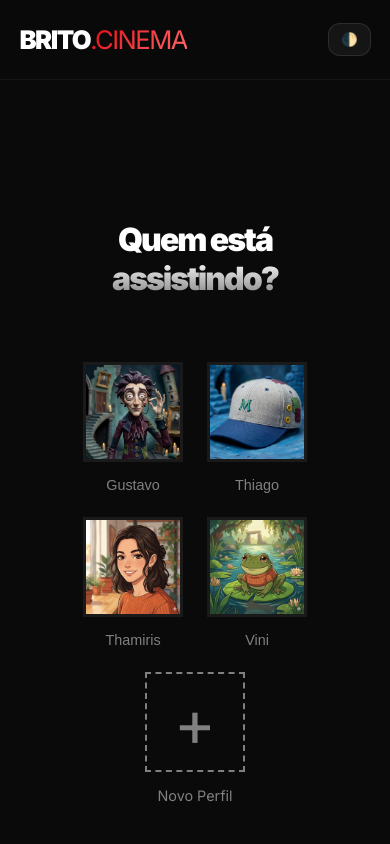
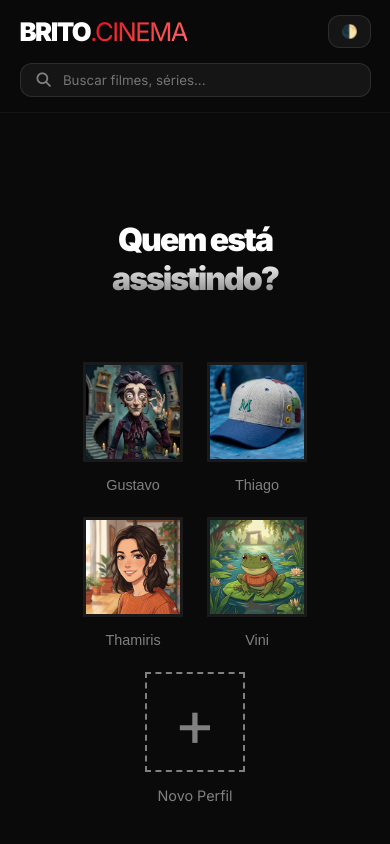
Before and after one commit to FelipeBritoSP10/frontend-immersion-challenge-links, a plain HTML site: page index.html in a window 390 px wide. Shown: the top 844 px of the page. Drawn offline with Linux system fonts and the light colour scheme.

Commit message:
feat(search): implementar barra de busca e integração com TMDB
Integração API: Configuração do cliente HTTP para consumo dos endpoints da The Movie Database.

Interface de Busca: Implementação do componente de input para pesquisa de filmes e séries.

```diff
--- a/components/header.html
+++ b/components/header.html
@@ -1,4 +1,11 @@
 <header id="main-header">
-    <div class="logo">BRITO<span class="logo-sub">.CINEMA</span></div>
-    <button id="theme-toggle" aria-label="Trocar Tema">🌓</button>
+  <div class="logo">BRITO<span class="logo-sub">.CINEMA</span>
+  </div>
+
+  <div class="search-bar">
+    <i class="fa-solid fa-magnifying-glass"></i>
+    <input type="text" id="search-input" placeholder="Buscar filmes, séries..." />
+  </div>
+
+  <button id="theme-toggle" aria-label="Trocar Tema">🌓</button>
 </header>
--- a/index.html
+++ b/index.html
@@ -13,6 +13,8 @@
     <link rel="stylesheet" href="./styles/plans.css">
     <link rel="stylesheet" href="./styles/faq.css">
     <link rel="stylesheet" href="./styles/footer.css">
+    <link rel="stylesheet" href="./styles/header.css">
+
 </head>
 
 <body class="dark-mode">
--- /dev/null
+++ b/scripts/services/api.js
@@ -0,0 +1,2 @@
+const API_KEY = '849e2c14d220eebcc5905d7887a016f5';
+const BASE_URL = 'https://api.themoviedb.org/3';
--- a/styles/base.css
+++ b/styles/base.css
@@ -52,9 +52,9 @@ header {
     display: flex;
     justify-content: space-between;
     align-items: center;
-    backdrop-filter: blur(20px) saturate(180%);
-    background: var(--header-glass);
-    border-bottom: 1px solid rgba(255, 255, 255, 0.05);
+    background: var(--bg-dark);
+    border-bottom: 1px solid rgba(255, 255, 255, 0.1);
+    transition: var(--transition);
 }
 
 #theme-toggle {
--- /dev/null
+++ b/styles/header.css
@@ -0,0 +1,88 @@
+header {
+    position: fixed;
+    top: 0;
+    width: 100%;
+    height: auto;
+    min-height: 80px;
+    padding: 10px 5%;
+    z-index: 1000;
+    display: grid;
+    grid-template-columns: auto 1fr auto;
+    align-items: center;
+    gap: 20px;
+    background: var(--bg-dark);
+    background: var(--header-glass);
+    border-bottom: 1px solid rgba(255, 255, 255, 0.05);
+    transition: var(--transition);
+}
+
+.search-bar {
+    display: flex;
+    align-items: center;
+    background: rgba(255, 255, 255, 0.05);
+    border: 1px solid rgba(255, 255, 255, 0.1);
+    border-radius: 12px;
+    padding: 8px 16px;
+    transition: var(--transition);
+    max-width: 500px;
+    justify-self: center;
+    width: 100%;
+}
+
+.search-bar:focus-within {
+    background: rgba(255, 255, 255, 0.1);
+    border-color: var(--primary);
+    box-shadow: 0 0 15px rgba(229, 9, 20, 0.2);
+}
+
+.search-bar i {
+    color: var(--text-muted);
+    font-size: 0.9rem;
+    transition: var(--transition);
+}
+
+.search-bar input {
+    background: transparent;
+    border: none;
+    color: var(--text-main);
+    padding-left: 12px;
+    outline: none;
+    width: 100%;
+    font-family: inherit;
+}
+
+.search-bar:focus-within i {
+    color: var(--primary);
+}
+
+#theme-toggle {
+    justify-self: end;
+
+}
+
+@media (max-width: 768px) {
+    header {
+        grid-template-columns: 1fr 1fr;
+        padding: 15px 5%;
+        gap: 10px;
+    }
+
+    .logo {
+        grid-column: 1;
+    }
+
+    #theme-toggle {
+        grid-column: 2;
+    }
+
+    .search-bar {
+        grid-column: 1 / span 2;
+        order: 3;
+        margin-top: 5px;
+        max-width: none;
+    }
+
+    header main {
+        padding-top: 150px;
+    }
+}
```
Also changed, not shown: results.html (added), scripts/main.js (added), scripts/search.js (added).
